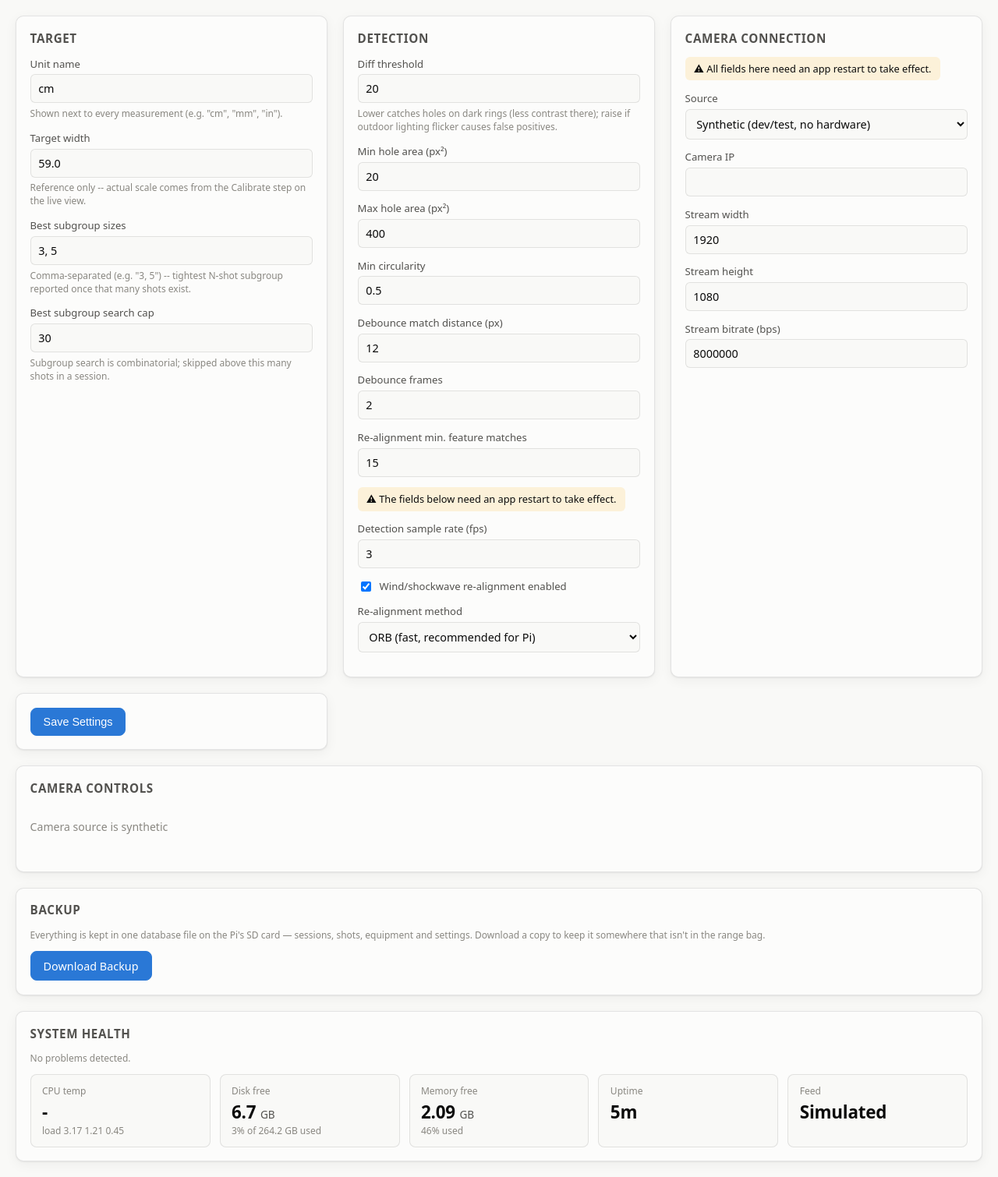
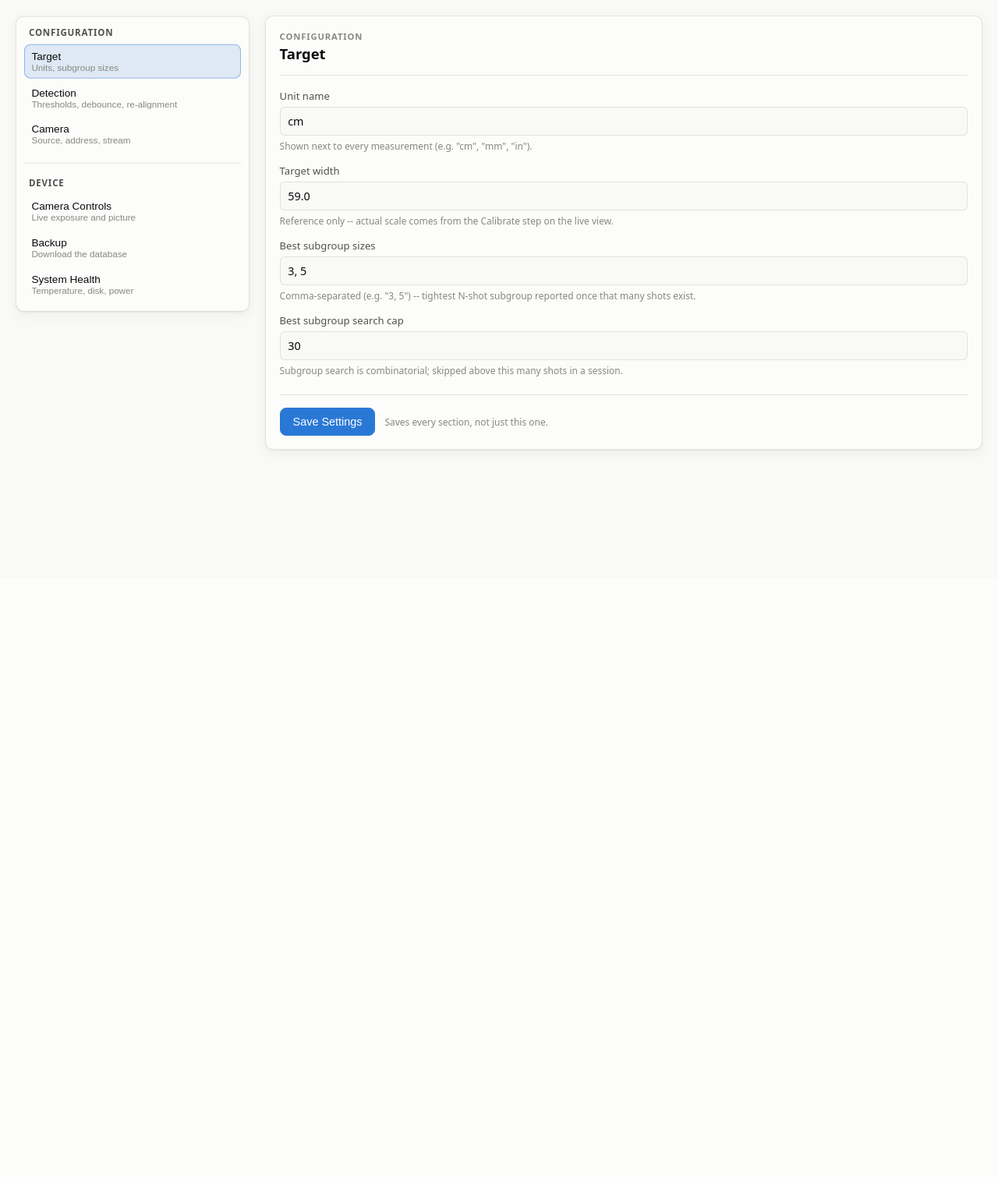
Before and after one commit to DGTLVulcan/S.P.O.T.S, a Flask app: page /settings in a window 1280 px wide. Shown: the part 59-1569 px from the top of the page at 78% size. After the commit the page ends 638 px from the top, so only its background shows below. Run offline with Flask 3, Linux system fonts and the light colour scheme; data that the repository does not hold is empty.

Commit message:
Give Settings the same sidebar layout as Equipment
Six stacked cards put about twenty inputs in one scroll.

```diff
--- a/spots/web/static/settings.js
+++ b/spots/web/static/settings.js
@@ -100,4 +100,43 @@
   load();
   // Diagnostics panel; refreshed on a slow timer since none of it moves fast.
   pollHealth("health-root", null, 5000);
+
+  // Panel switching, matching the equipment page: one section on screen at a
+  // time instead of every setting stacked into one long scroll.
+  const FORM_PANELS = ["target", "detection", "camera"];
+  const PANEL_KEY = "spots.settingsPanel";
+  const navButtons = Array.from(document.querySelectorAll(".settings-nav"));
+  const panels = Array.from(document.querySelectorAll(".settings-panel"));
+  const actions = document.getElementById("settings-actions");
+
+  function showPanel(name) {
+    const known = panels.some((p) => p.dataset.panel === name);
+    const active = known ? name : "target";
+    panels.forEach((p) => {
+      p.hidden = p.dataset.panel !== active;
+    });
+    navButtons.forEach((b) => b.classList.toggle("is-open", b.dataset.panel === active));
+    // Save belongs to the form sections only; the device panels act on their
+    // own and would make it look like they need saving too.
+    if (actions) actions.hidden = !FORM_PANELS.includes(active);
+    try {
+      localStorage.setItem(PANEL_KEY, active);
+    } catch (err) {
+      /* private browsing -- the panel just won't be remembered */
+    }
+  }
+
+  navButtons.forEach((button) => {
+    button.addEventListener("click", () => showPanel(button.dataset.panel));
+  });
+
+  // Saving POSTs and redirects, which loses any in-page state, so the panel
+  // you were on is remembered and restored rather than snapping back.
+  let initial = "target";
+  try {
+    initial = localStorage.getItem(PANEL_KEY) || "target";
+  } catch (err) {
+    /* ignore */
+  }
+  showPanel(initial);
 })();
--- a/spots/web/static/style.css
+++ b/spots/web/static/style.css
@@ -1099,3 +1099,10 @@ input[type="range"] { accent-color: var(--accent); }
 }
 .more-body .controls + .controls { margin-top: 0.6rem; }
 .more-body .hint { display: block; margin-top: 0.6rem; }
+
+/* ---------- Settings panels ---------- */
+
+.settings-title { font-size: 1.15rem; font-weight: 600; }
+.settings-panel > .equip-detail-head { margin-bottom: 1.1rem; }
+.settings-panel .field { margin-bottom: 0.9rem; }
+.settings-nav { cursor: pointer; }
--- a/spots/web/templates/settings.html
+++ b/spots/web/templates/settings.html
@@ -21,13 +21,74 @@
     </nav>
   </header>
 
-  <main>
+  <main class="equip-main">
     {% if saved %}<div class="banner success full-width">Settings saved.</div>{% endif %}
     {% if error %}<div class="banner error full-width">{{ error }}</div>{% endif %}
 
-    <form method="post" class="settings-grid full-width">
-      <div class="card">
-        <h2>Target</h2>
+    <div class="equip-layout">
+      <aside class="equip-sidebar card">
+        <div class="equip-nav-group">
+          <div class="equip-nav-head">
+            <span class="equip-nav-title">Configuration</span>
+          </div>
+          <button type="button" class="equip-nav-item settings-nav" data-panel="target">
+            <span class="equip-nav-text">
+              <span class="equip-nav-name">Target</span>
+              <span class="equip-nav-sub">Units, subgroup sizes</span>
+            </span>
+          </button>
+          <button type="button" class="equip-nav-item settings-nav" data-panel="detection">
+            <span class="equip-nav-text">
+              <span class="equip-nav-name">Detection</span>
+              <span class="equip-nav-sub">Thresholds, debounce, re-alignment</span>
+            </span>
+          </button>
+          <button type="button" class="equip-nav-item settings-nav" data-panel="camera">
+            <span class="equip-nav-text">
+              <span class="equip-nav-name">Camera</span>
+              <span class="equip-nav-sub">Source, address, stream</span>
+            </span>
+          </button>
+        </div>
+
+        <div class="equip-nav-group">
+          <div class="equip-nav-head">
+            <span class="equip-nav-title">Device</span>
+          </div>
+          <button type="button" class="equip-nav-item settings-nav" data-panel="controls">
+            <span class="equip-nav-text">
+              <span class="equip-nav-name">Camera Controls</span>
+              <span class="equip-nav-sub">Live exposure and picture</span>
+            </span>
+          </button>
+          <button type="button" class="equip-nav-item settings-nav" data-panel="backup">
+            <span class="equip-nav-text">
+              <span class="equip-nav-name">Backup</span>
+              <span class="equip-nav-sub">Download the database</span>
+            </span>
+          </button>
+          <button type="button" class="equip-nav-item settings-nav" data-panel="health">
+            <span class="equip-nav-text">
+              <span class="equip-nav-name">System Health</span>
+              <span class="equip-nav-sub">Temperature, disk, power</span>
+            </span>
+          </button>
+        </div>
+      </aside>
+
+      <section class="equip-detail card">
+        <!-- One form around all three config panels: a hidden field still
+             posts, so switching panels never drops a value, and Save always
+             writes the whole configuration rather than part of it. -->
+        <form method="post" id="settings-form">
+          <!-- Not hidden: if the script fails, this panel and Save still work. -->
+          <div class="settings-panel" data-panel="target">
+            <div class="equip-detail-head">
+              <div class="equip-detail-titles">
+                <span class="equip-detail-kind">Configuration</span>
+                <span class="settings-title">Target</span>
+              </div>
+            </div>
             <div class="field">
               <label for="unit_name">Unit name</label>
               <input type="text" id="unit_name" name="target.unit_name" value="{{ settings.target.unit_name }}" required>
@@ -52,8 +113,13 @@
             </div>
           </div>
 
-      <div class="card">
-        <h2>Detection</h2>
+          <div class="settings-panel" data-panel="detection" hidden>
+            <div class="equip-detail-head">
+              <div class="equip-detail-titles">
+                <span class="equip-detail-kind">Configuration</span>
+                <span class="settings-title">Detection</span>
+              </div>
+            </div>
             <div class="field">
               <label for="diff_threshold">Diff threshold</label>
               <input type="number" id="diff_threshold" name="detection.diff_threshold" value="{{ settings.detection.diff_threshold }}" required>
@@ -103,8 +169,13 @@
             </div>
           </div>
 
-      <div class="card">
-        <h2>Camera Connection</h2>
+          <div class="settings-panel" data-panel="camera" hidden>
+            <div class="equip-detail-head">
+              <div class="equip-detail-titles">
+                <span class="equip-detail-kind">Configuration</span>
+                <span class="settings-title">Camera</span>
+              </div>
+            </div>
             <div class="restart-note">&#9888; All fields here need an app restart to take effect.</div>
             <div class="field">
               <label for="source">Source</label>
@@ -116,6 +187,7 @@
             <div class="field">
               <label for="ip">Camera IP</label>
               <input type="text" id="ip" name="camera.ip" value="{{ settings.camera.ip }}">
+              <span class="hint">Leave blank to discover it on the Ethernet link.</span>
             </div>
             <div class="field">
               <label for="stream_width">Stream width</label>
@@ -131,20 +203,31 @@
             </div>
           </div>
 
-      <div class="card">
+          <div class="equip-detail-foot" id="settings-actions">
             <button type="submit" class="primary">Save Settings</button>
+            <span class="hint">Saves every section, not just this one.</span>
           </div>
         </form>
 
-    <div class="card full-width">
-      <h2>Camera Controls</h2>
+        <div class="settings-panel" data-panel="controls" hidden>
+          <div class="equip-detail-head">
+            <div class="equip-detail-titles">
+              <span class="equip-detail-kind">Device</span>
+              <span class="settings-title">Camera Controls</span>
+            </div>
+          </div>
           <div id="camera-controls-root">
             <p class="empty-state">Loading...</p>
           </div>
         </div>
 
-    <div class="card full-width">
-      <h2>Backup</h2>
+        <div class="settings-panel" data-panel="backup" hidden>
+          <div class="equip-detail-head">
+            <div class="equip-detail-titles">
+              <span class="equip-detail-kind">Device</span>
+              <span class="settings-title">Backup</span>
+            </div>
+          </div>
           <p class="hint">
             Everything is kept in one database file on the Pi's SD card &mdash;
             sessions, shots, equipment and settings. Download a copy to keep it
@@ -155,11 +238,18 @@
           </div>
         </div>
 
-    <div class="card full-width">
-      <h2>System Health</h2>
+        <div class="settings-panel" data-panel="health" hidden>
+          <div class="equip-detail-head">
+            <div class="equip-detail-titles">
+              <span class="equip-detail-kind">Device</span>
+              <span class="settings-title">System Health</span>
+            </div>
+          </div>
           <div id="health-root">
             <p class="empty-state">Loading...</p>
           </div>
+        </div>
+      </section>
     </div>
   </main>
 
```
Lines whose indentation alone changed are shown as unchanged.
